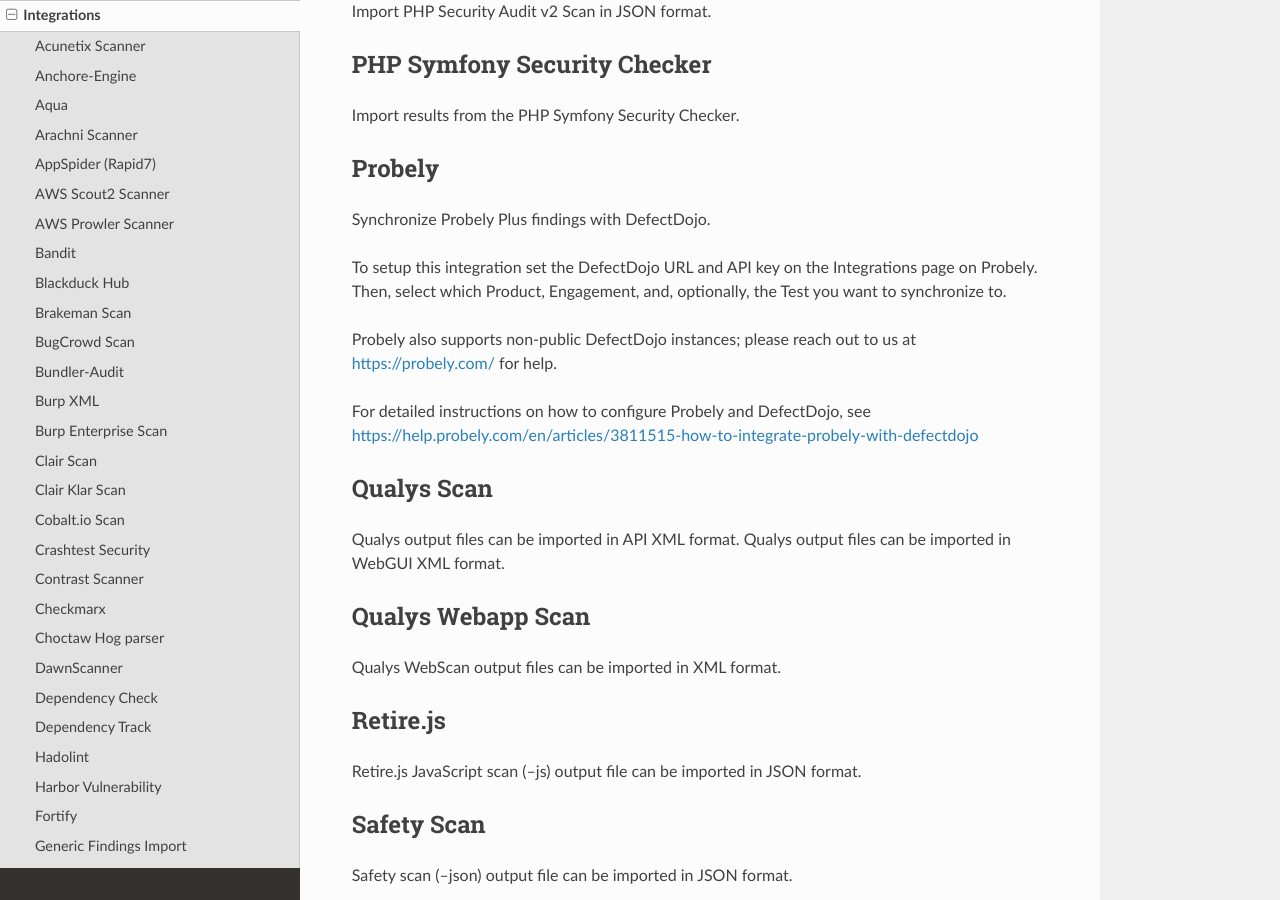
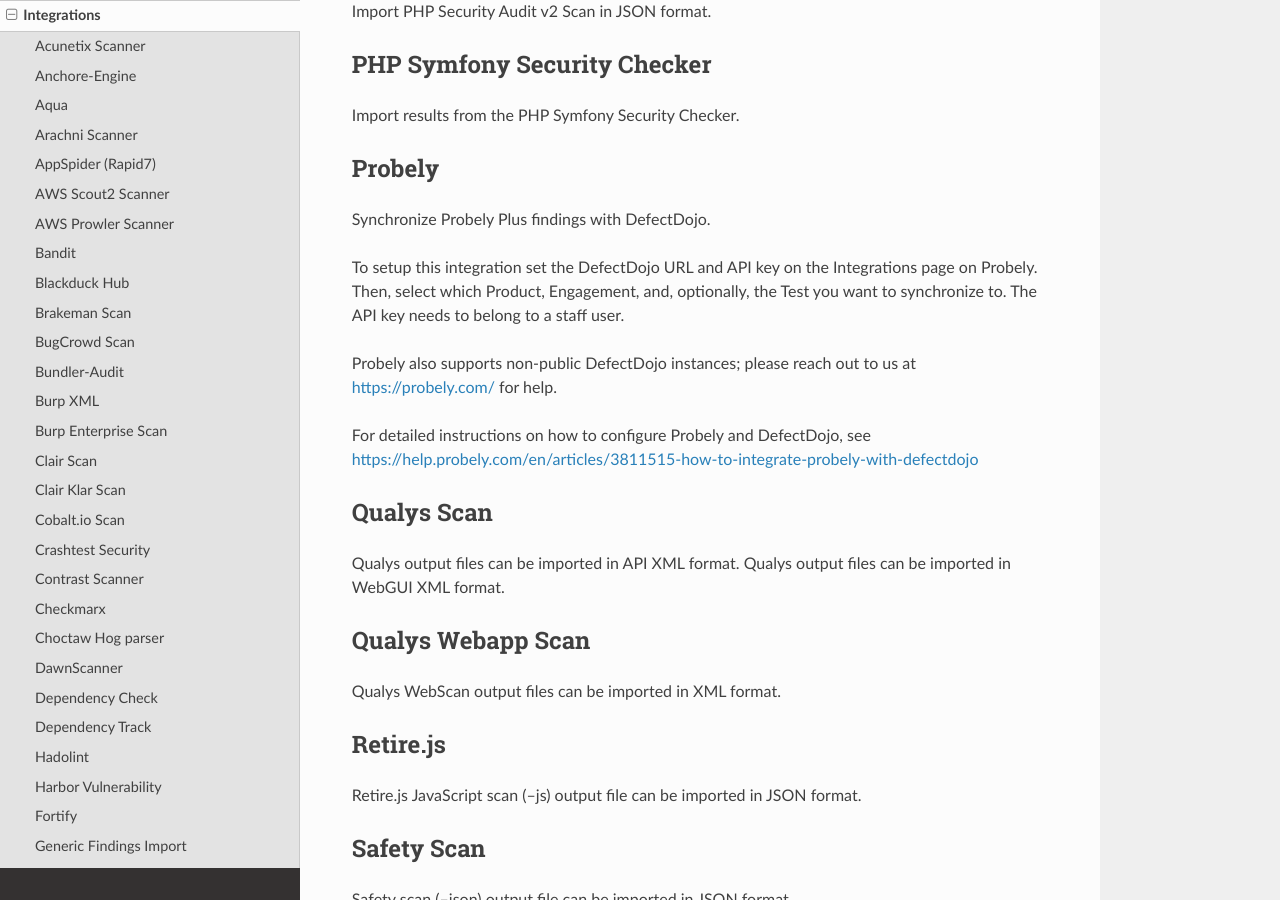
Before and after one commit to DefectDojo/Documentation, a Sphinx documentation site: the page built from docs/integrations.rst, in a window 1280 px wide and 900 px high, scrolled down 5626 px. Built offline with Sphinx 7.4.7 and the Read the Docs theme 2.0.0, drawn with Linux system fonts in a browser that asks for light colours.

Commit message:
add a requirement for the Probely integration
add a requirement for the Probely integration: user needs to be staff

```diff
--- a/docs/integrations.rst
+++ b/docs/integrations.rst
@@ -217,7 +217,7 @@
 -------
 Synchronize Probely Plus findings with DefectDojo.
 
-To setup this integration set the DefectDojo URL and API key on the Integrations page on Probely. Then,  select which Product, Engagement, and, optionally, the Test you want to synchronize to.
+To setup this integration set the DefectDojo URL and API key on the Integrations page on Probely. Then, select which Product, Engagement, and, optionally, the Test you want to synchronize to. The API key needs to belong to a staff user.
 
 Probely also supports non-public DefectDojo instances; please reach out to us at https://probely.com/ for help.
 
```
